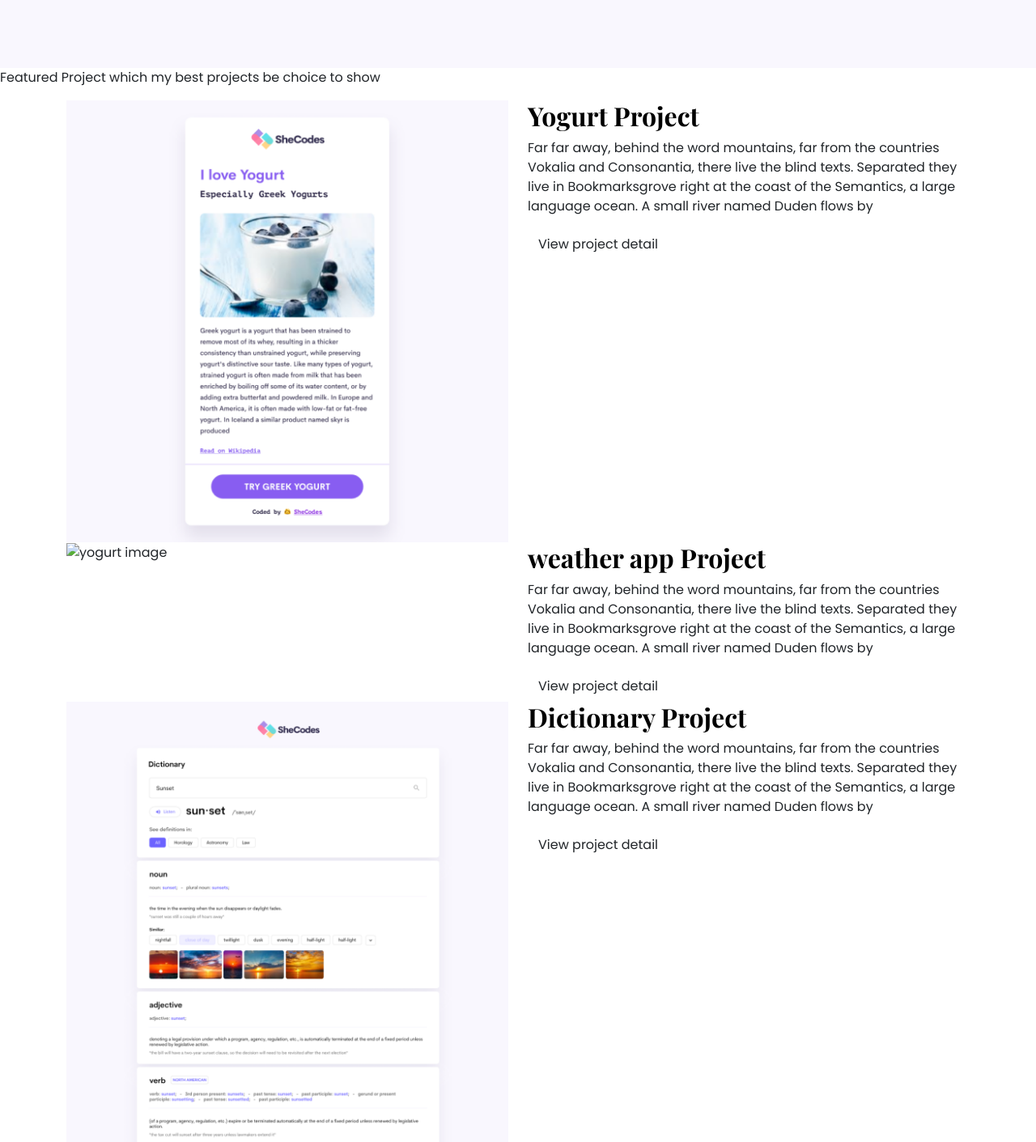
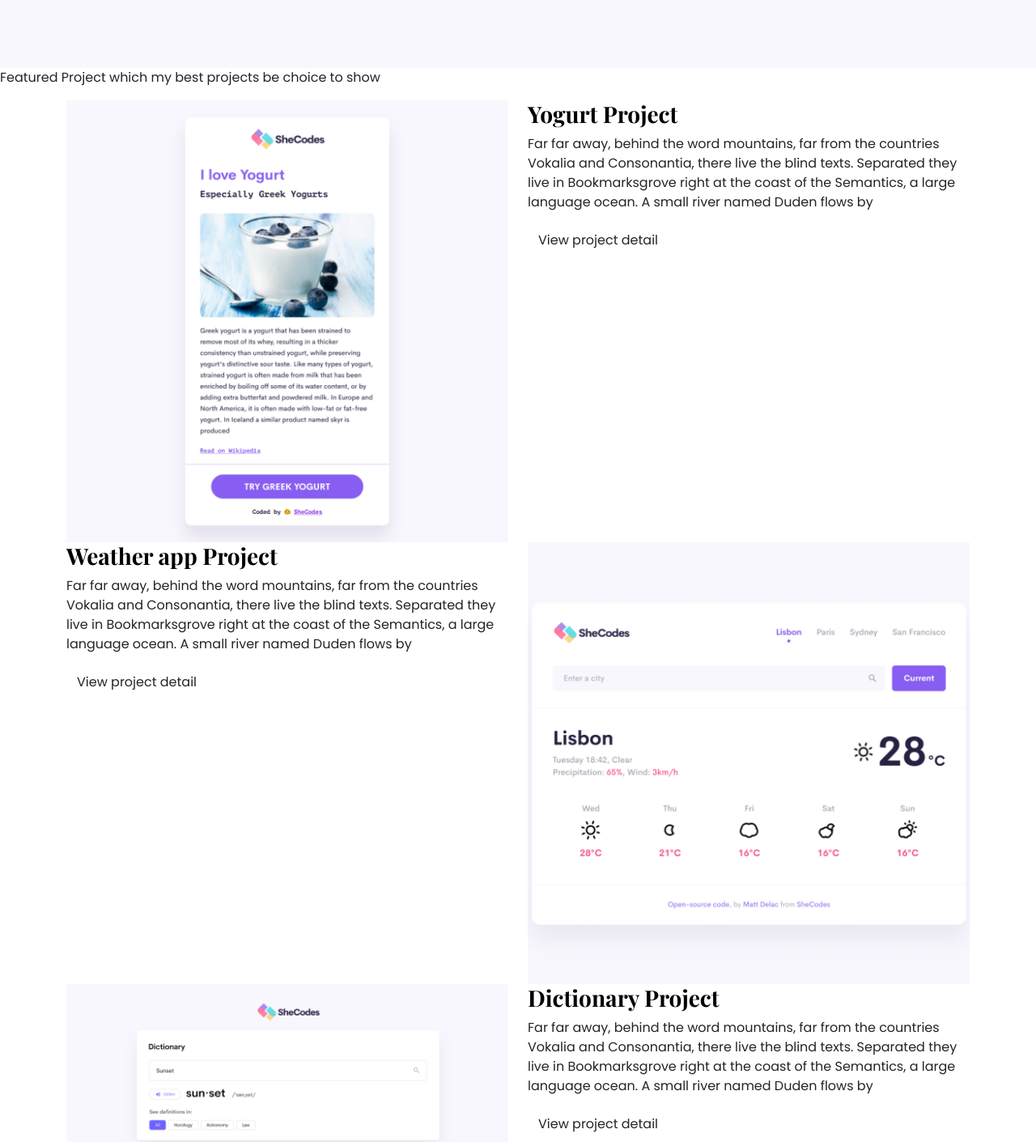
Before and after one commit to Zahra-Bens/portfolio-project, a plain HTML site: page index.html in a window 1280 px wide. Shown: the part 620-2031 px from the top of the page at 81% size. Drawn offline with nearby package versions, Linux system fonts and the light colour scheme; a web font is replaced by a local one.

Commit message:
fixed h3 title bug

```diff
--- a/index.html
+++ b/index.html
@@ -35,7 +35,7 @@
   </head>
   <body>
     <div class="hero">
-      <p>Hi I am</p>
+      <p>Hi, I am</p>
       <h1 class="mb-4">Zahra Bensaidane</h1>
       <h2 class="mb-5">Frontend Developer, based in Montreal.</h2>
       <a
@@ -54,7 +54,7 @@
         </div>
         <div class="col">
           <div class="project-description">
-            <h2>Yogurt Project</h2>
+            <h3>Yogurt Project</h3>
             <p class="project-paragraph">
               Far far away, behind the word mountains, far from the countries
               Vokalia and Consonantia, there live the blind texts. Separated
@@ -71,12 +71,9 @@
         </div>
       </div>
       <div class="row">
-        <div class="col d-none d-lg-block">
-          <img src="/weather.png" class="img-fluid" alt="yogurt image" />
-        </div>
         <div class="col">
           <div class="project-description">
-            <h2>weather app Project</h2>
+            <h3>Weather app Project</h3>
             <p class="project-paragraph">
               Far far away, behind the word mountains, far from the countries
               Vokalia and Consonantia, there live the blind texts. Separated
@@ -91,6 +88,9 @@
             >
           </div>
         </div>
+        <div class="col d-none d-lg-block">
+          <img src="/image/weather.png" class="img-fluid" alt="yogurt image" />
+        </div>
       </div>
       <div class="row">
         <div class="col d-none d-lg-block">
@@ -102,7 +102,7 @@
         </div>
         <div class="col">
           <div class="project-description">
-            <h2>Dictionary Project</h2>
+            <h3>Dictionary Project</h3>
             <p class="project-paragraph">
               Far far away, behind the word mountains, far from the countries
               Vokalia and Consonantia, there live the blind texts. Separated
```
